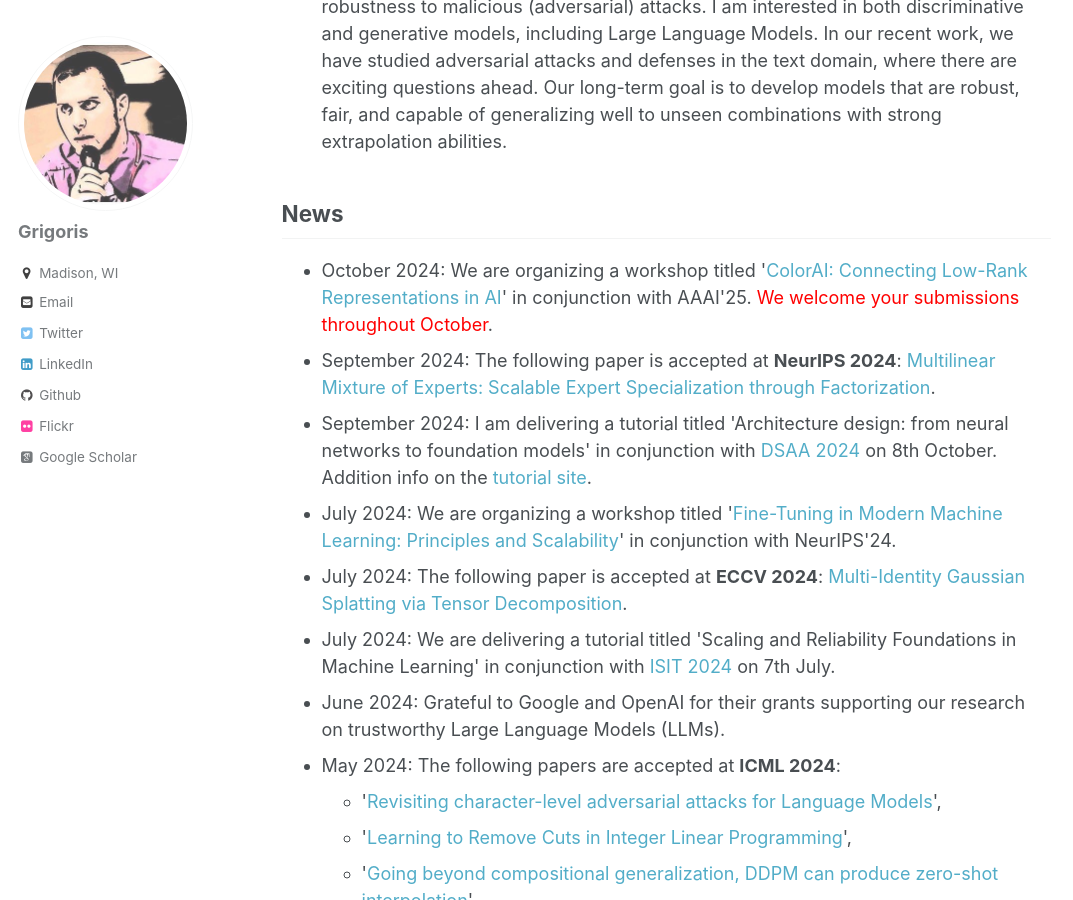
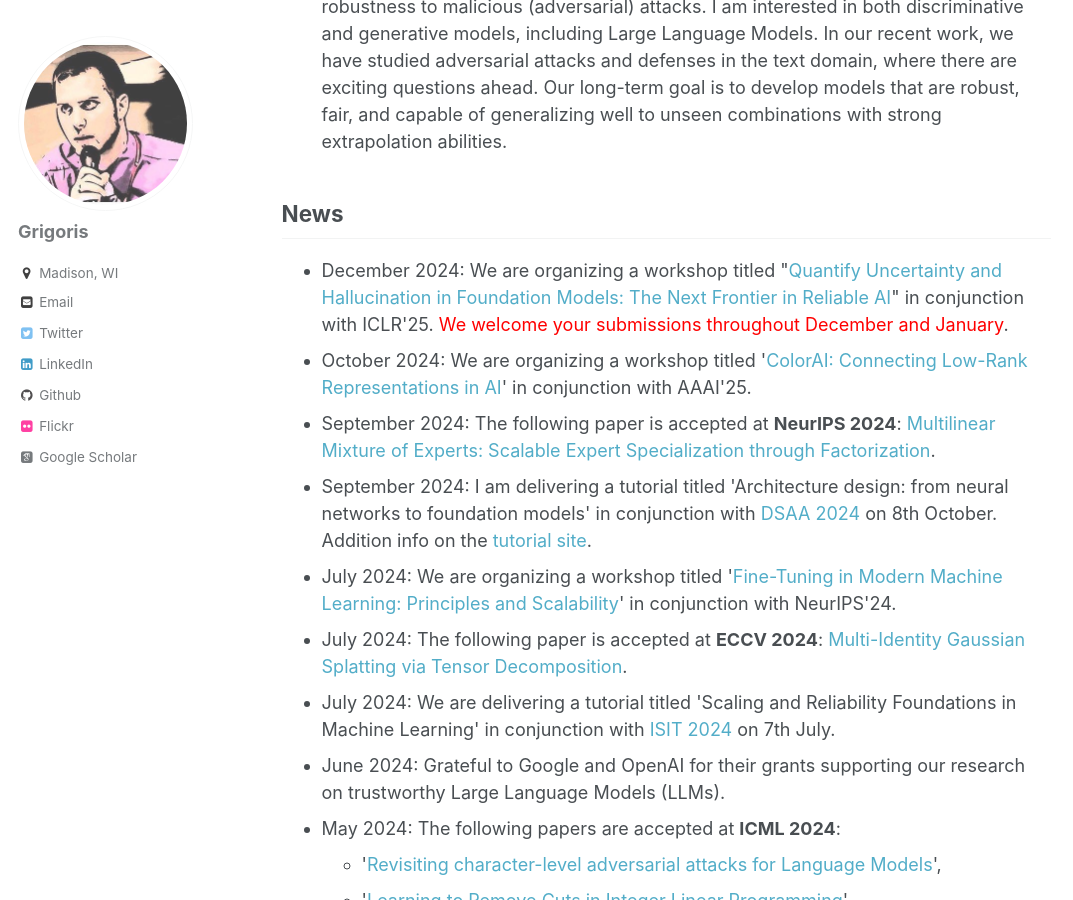
Before and after one commit to grigorisg9gr/grigorisg9gr.github.io, a Jekyll site: the page built from index.html, in a window 1280 px wide and 900 px high, scrolled down 628 px. Shown: the whole window, without its empty margins (0-1073 px from the left). Built offline with Jekyll 4.4.1, drawn with Linux system fonts in a browser that asks for light colours; some web fonts are replaced.

Commit message:
Add the ICLR workshop on uncertainty.

```diff
--- a/_pages/service/index.html
+++ b/_pages/service/index.html
@@ -33,8 +33,9 @@ comments: false
 
           <h1>Tutorials and workshops</h1>
                   <ul class="align_left">
-                          <li> Workshop titled "CoLoRAI - Connecting Low-Rank Representations in AI" in AAAI'25.</li>
-                          <li> Workshop titled "Fine-Tuning in Modern Machine Learning" in NeurIPS'24.</li>
+                          <li> Workshop titled "<a href='https://uncertainty-foundation-models.github.io/'>Quantify Uncertainty and Hallucination in Foundation Models: The Next Frontier in Reliable AI</a>" in ICLR'25.</li>
+                          <li> Workshop titled "<a href='https://april-tools.github.io/colorai/'>CoLoRAI - Connecting Low-Rank Representations in AI</a>" in AAAI'25.</li>
+                          <li> Workshop titled "<a href='https://sites.google.com/view/neurips2024-ftw/home'>Fine-Tuning in Modern Machine Learning</a>" in NeurIPS'24.</li>
                           <li> Tutorial on "Architecture Design: From Neural Networks to Foundation Models" in IEEE International Conference on Data Science and Advanced Analytics (DSAA)'24.</li>
                           <li> Tutorial on "Scaling and Reliability Foundations in Machine Learning" in IEEE International Symposium on Information Theory (ISIT)'24.</li>
                           <li> Tutorial on "Deep Learning Theory for Vision Researchers" in CVPR'23.</li>
--- a/_pages/talks/index.html
+++ b/_pages/talks/index.html
@@ -9,6 +9,7 @@ comments: false
       <p style="color: #5e9ca0;"><span style="color: #000000;">The resources for past talks and tutorials that I have been involved or delivered:</span></p>
     <ol>
           <li><a href="https://uwmadison.box.com/s/sybq4l0u24exh5m2zfs8d17revudshwt">Tutorial at DSAA'24</a> on "Architecture design: from neural networks to foundation models".</li>
+          <li><a href="https://uwmadison.box.com/s/e0735u2si17w88hzetcww05cvmox0sr4">Tutorial at ISIT'24</a> on "Scaling and Reliability Foundations in Machine Learning".</li>
           <li><a href="https://uwmadison.box.com/s/yrpi5tdlojfjdu446xrybtv14dpjjpkr">Talk on Polynomial Networks</a> at the Riken - Center for Advanced Intelligence Project (AIP).</li>
           <li><a href="https://uwmadison.box.com/s/08oevy5n5ac4gxewi7gr4er59x0cak5r">Talk on Maximum Independent Set (NeurIPS'23)</a> at the University of Amsterdam.</li>
           <li><a href="https://uwmadison.box.com/s/kolroy3tc07m0knqdio71hndzysk457c">Tutorial at CVPR'23</a> on "Deep learning theory for computer vision".</li>
--- a/index.html
+++ b/index.html
@@ -19,7 +19,8 @@ comments: false
 
 <h2>News</h2>
 <ul>
-    <li>October 2024: We are organizing a workshop titled '<a href='https://april-tools.github.io/colorai/'>ColorAI: Connecting Low-Rank Representations in AI</a>' in conjunction with AAAI'25. <span style="color: #ff0000;">We welcome your submissions throughout October</span>.</li>
+    <li>December 2024: We are organizing a workshop titled "<a href='https://uncertainty-foundation-models.github.io/'>Quantify Uncertainty and Hallucination in Foundation Models: The Next Frontier in Reliable AI</a>" in conjunction with ICLR'25. <span style="color: #ff0000;">We welcome your submissions throughout December and January</span>.</li>
+    <li>October 2024: We are organizing a workshop titled '<a href='https://april-tools.github.io/colorai/'>ColorAI: Connecting Low-Rank Representations in AI</a>' in conjunction with AAAI'25.</li>
     <li>September 2024: The following paper is accepted at <strong>NeurIPS 2024</strong>: <a href="https://arxiv.org/abs/2402.12550">Multilinear Mixture of Experts: Scalable Expert Specialization through Factorization</a>.</li>
     <li>September 2024: I am delivering a tutorial titled 'Architecture design: from neural networks to foundation models' in conjunction with <a href="https://dsaa2024.dsaa.co">DSAA 2024</a> on 8th October. Addition info on the <a href="https://grigoris.ece.wisc.edu/tutorials/2024_DSAA/">tutorial site</a>. </li>
     <li>July 2024: We are organizing a workshop titled '<a href="https://sites.google.com/view/neurips2024-ftw/home">Fine-Tuning in Modern Machine Learning: Principles and Scalability</a>' in conjunction with NeurIPS'24.</li>
```
